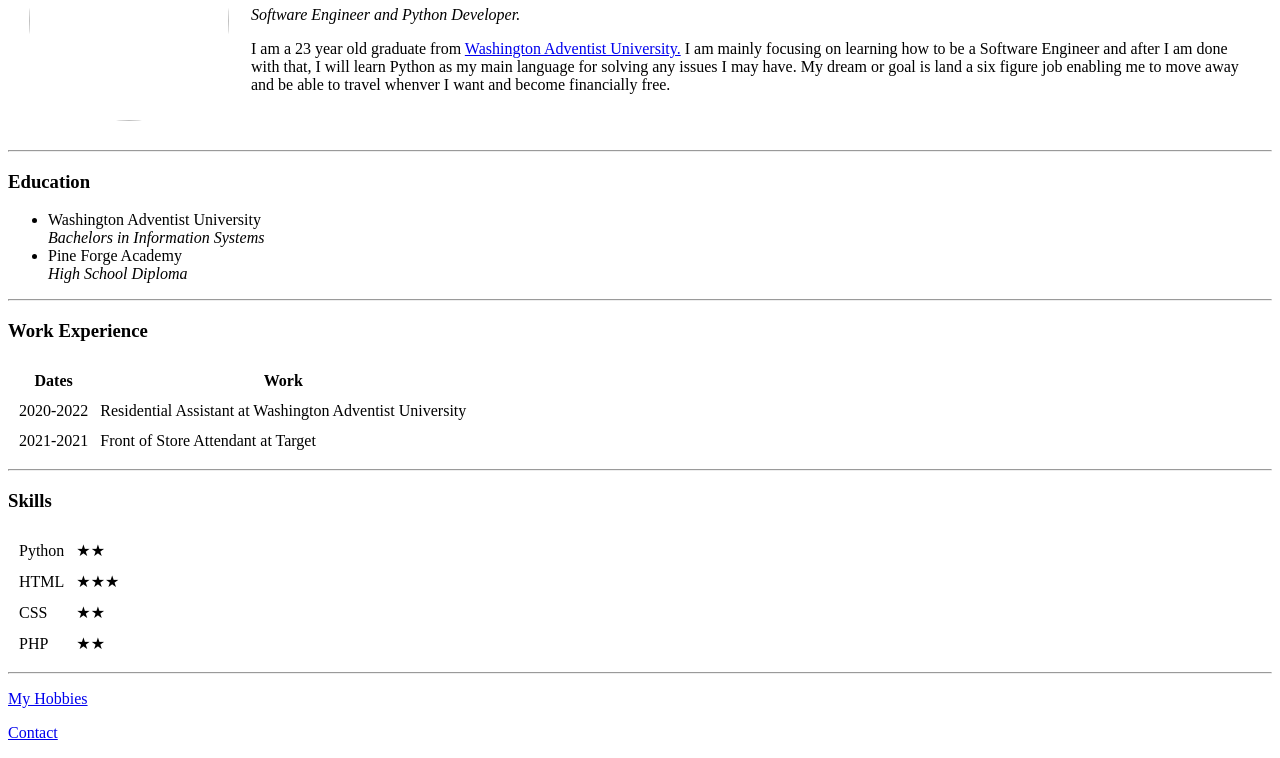
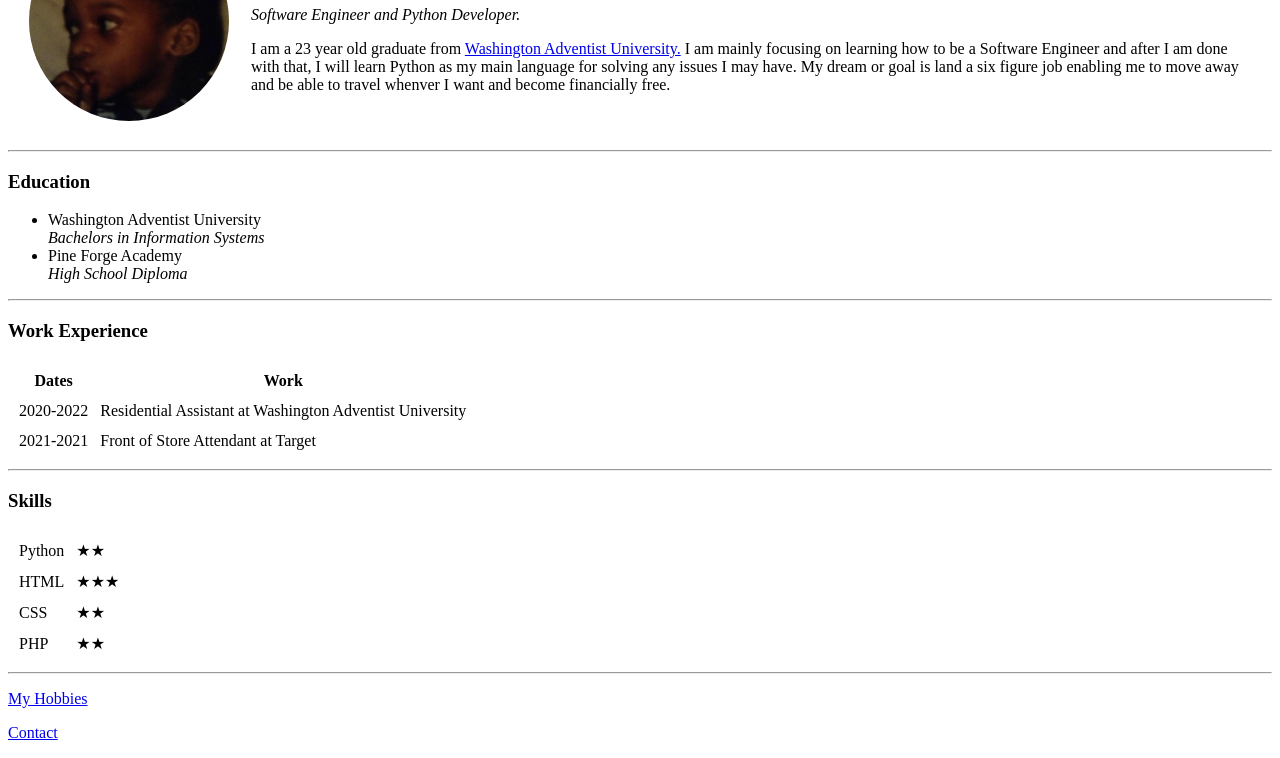
Before and after one commit to errolmckain/cv, a plain HTML site: page index.html in a window 1280 px wide. Shown: the part 108-866 px from the top of the page. Drawn offline with Linux system fonts and the light colour scheme; the site is published under a folder, as on GitHub Pages, so addresses that start at the root find nothing.

Commit message:
Update index.html

```diff
--- a/index.html
+++ b/index.html
@@ -8,7 +8,7 @@
   <body>
     <table cellspacing="20">
       <tr>
-        <td><img src="/images/errolasachild.jpg" alt="picture of myself" style="width: 200px;
+        <td><img src="images/errolasachild.jpg" alt="picture of myself" style="width: 200px;
           border-radius: 50%;"></td>
         <td>
           <h1>Errol McKain</h1>
```
